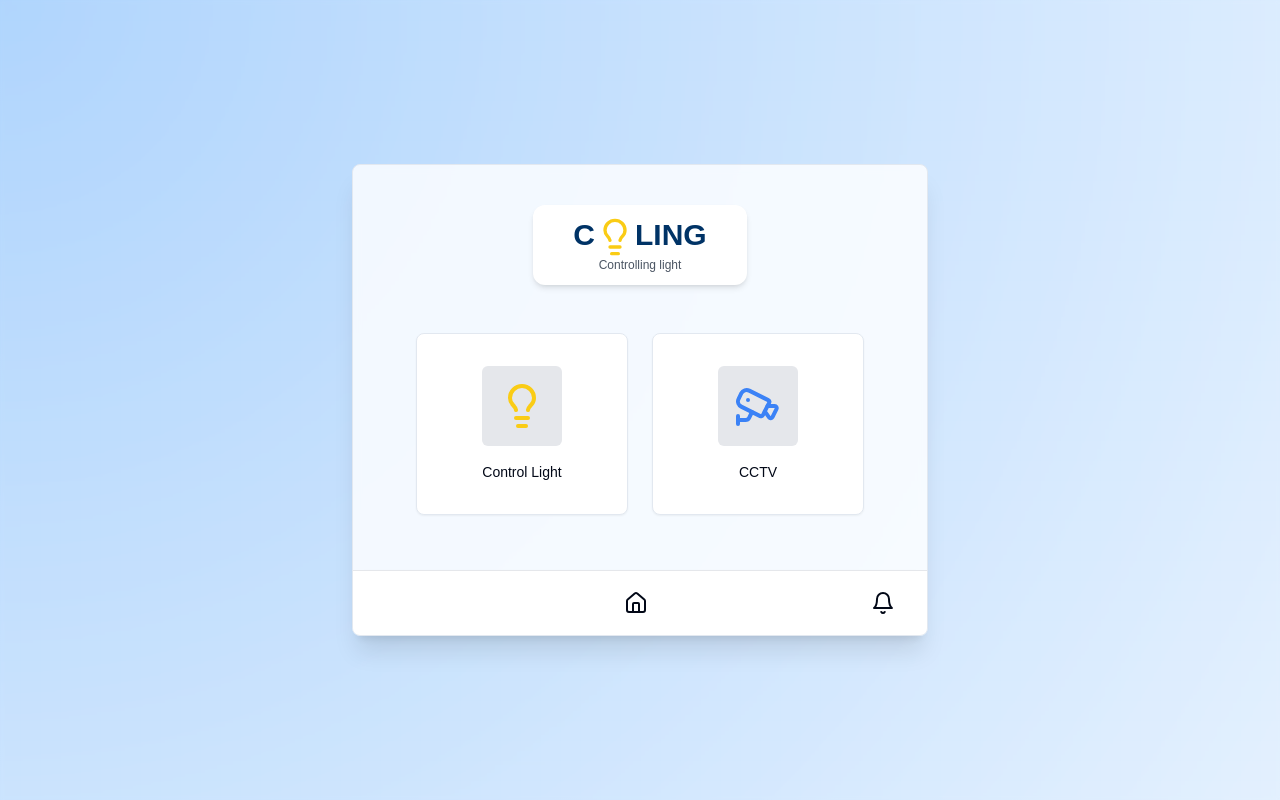
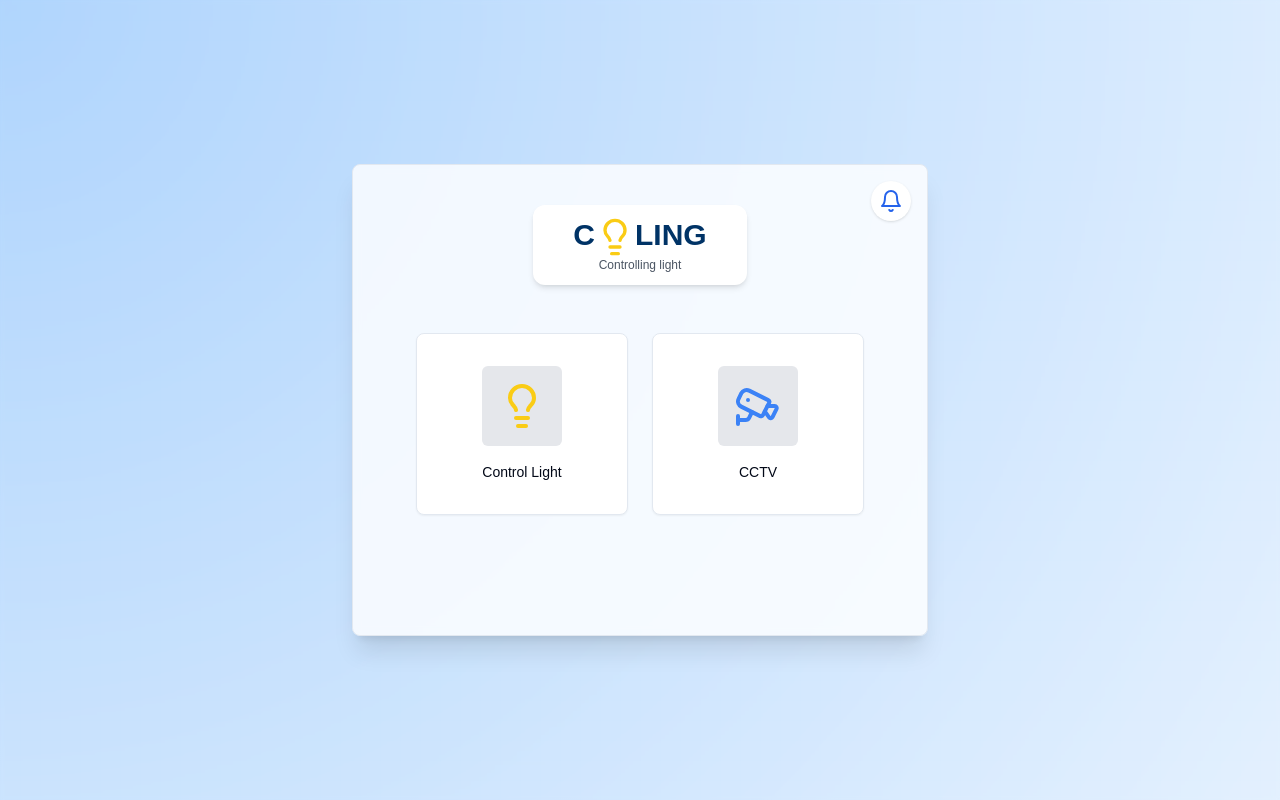
Before and after one commit to nanda-22-02-03/light-switch-everywhere, a React (Vite) app: page /dashboard in a window 1280 px wide. Built offline with nearby package versions, Linux system fonts and the light colour scheme.

Commit message:
Update Navigation.tsx

```diff
--- a/src/components/Navigation.tsx
+++ b/src/components/Navigation.tsx
@@ -1,7 +1,6 @@
-
 import React from 'react';
 import { useNavigate, useLocation } from 'react-router-dom';
-import { Home, Bell, ArrowLeft } from 'lucide-react';
+import { Bell, ArrowLeft } from 'lucide-react';
 
 const Navigation: React.FC = () => {
   const navigate = useNavigate();
@@ -9,35 +8,19 @@ const Navigation: React.FC = () => {
   const isHome = location.pathname === '/dashboard';
 
   return (
-    <div className="fixed bottom-0 left-0 right-0 bg-white border-t border-gray-200 flex items-center justify-between px-6 py-3 shadow-lg">
-      {!isHome ? (
+    <>
+      {/* Tombol notifikasi di kanan atas */}
+      <div className="fixed top-4 right-4 z-50">
         <button
-          onClick={() => navigate(-1)}
-          className="p-2 rounded-full hover:bg-gray-100"
-          aria-label="Back"
+          onClick={() => navigate('/notifications')}
+          className="p-2 rounded-full bg-white shadow hover:bg-gray-100"
+          aria-label="Notifications"
         >
-          <ArrowLeft size={24} />
+          <Bell size={24} className="text-blue-600" />
         </button>
-      ) : (
-        <div className="w-8"></div>
-      )}
+      </div>
 
-      <button
-        onClick={() => navigate('/dashboard')}
-        className="p-2 rounded-full hover:bg-gray-100"
-        aria-label="Home"
-      >
-        <Home size={24} />
-      </button>
-
-      <button
-        onClick={() => navigate('/notifications')}
-        className="p-2 rounded-full hover:bg-gray-100"
-        aria-label="Notifications"
-      >
-        <Bell size={24} />
-      </button>
-    </div>
+    </>
   );
 };
 
```
